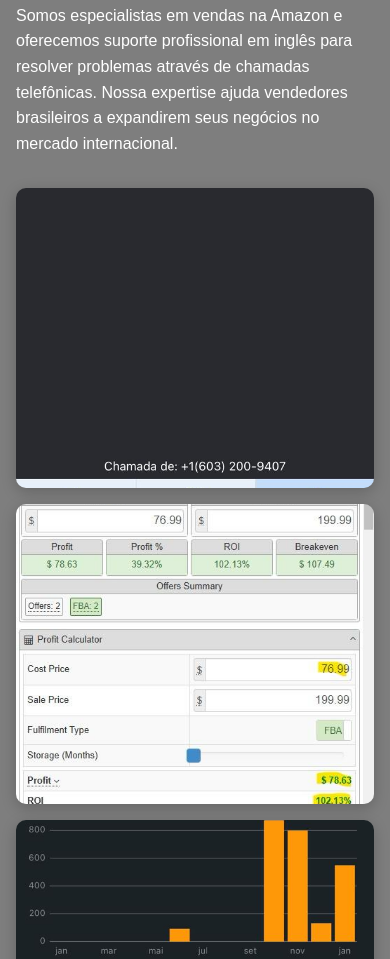
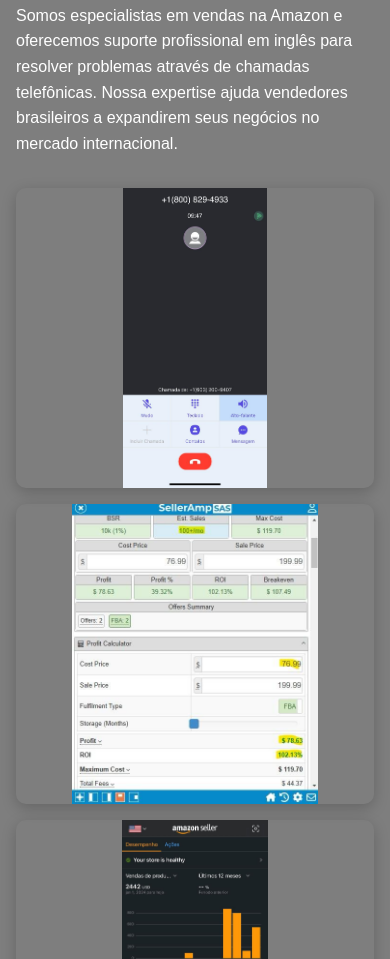
Before and after one commit to tavaresgu/Honos-Website, a website: page index.html in a window 390 px wide. Shown: the part 669-1628 px from the top of the page. Drawn offline with Linux system fonts and the light colour scheme.

Commit message:
Update styles.css

```diff
--- a/styles.css
+++ b/styles.css
@@ -278,14 +278,18 @@
     }
 
     .about-image {
-        height: 300px;
+        height: auto;
+        max-height: 300px;
         width: 100%;
+        object-fit: contain;
     }
 
     .about-image[alt="Amazon SAS"] {
-        height: 300px;
+        height: auto;
+        max-height: 300px;
         width: 100%;
         margin-left: 0;
+        object-fit: contain;
     }
 
     .logo img {
```
